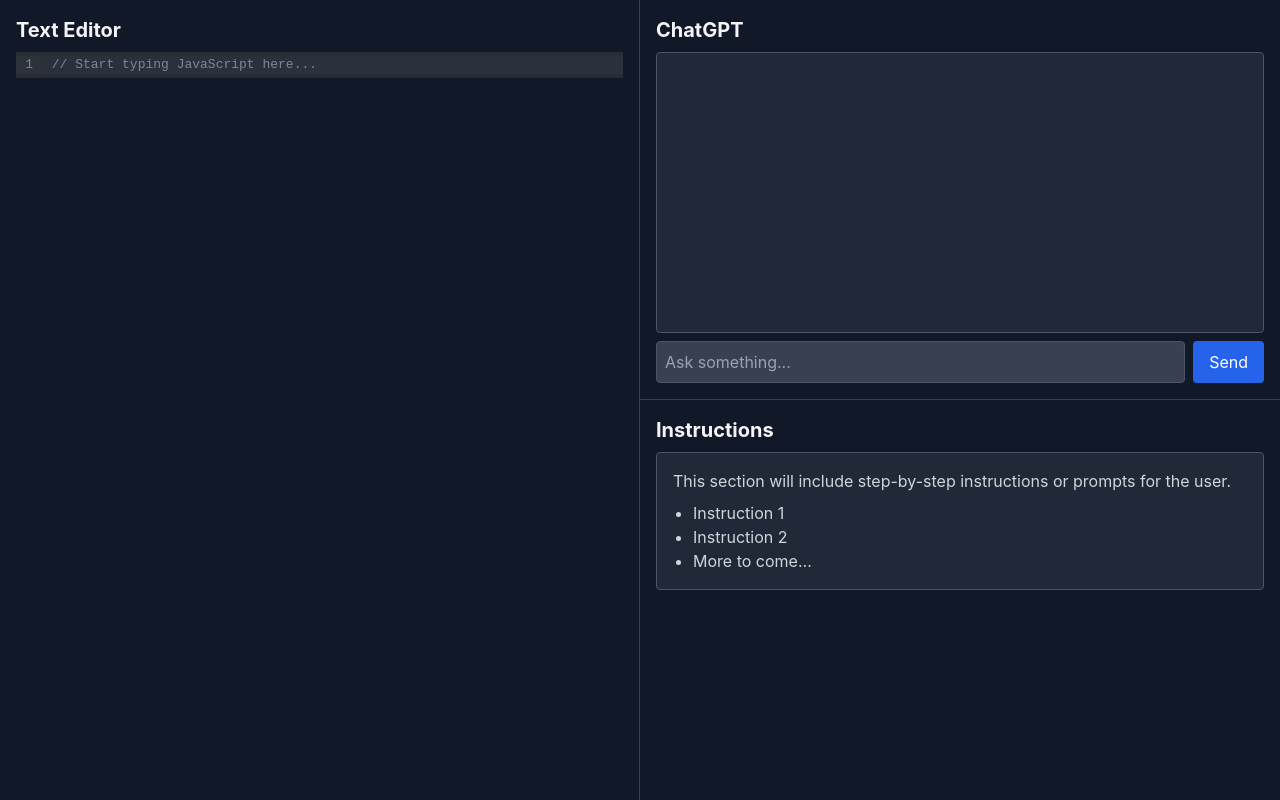
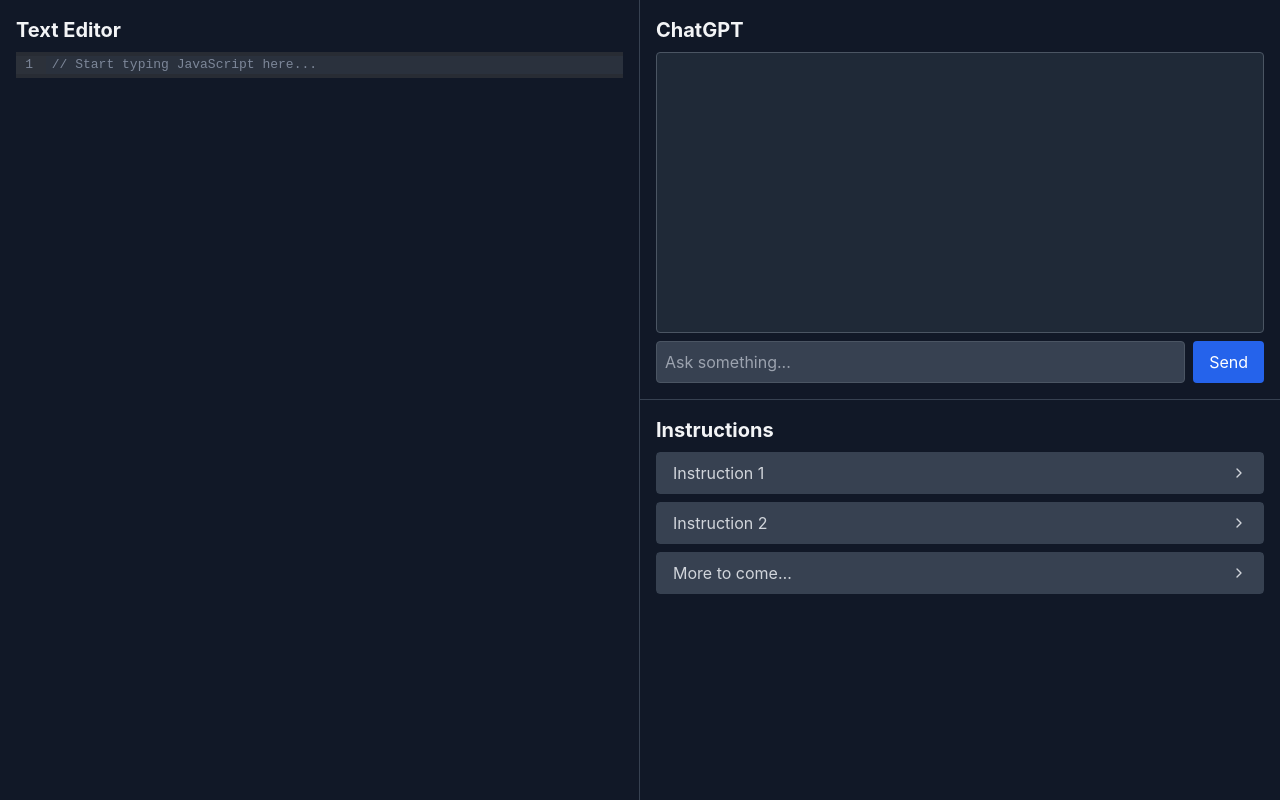
Before and after one commit to fhauben/kids-learning-summer-2025, a React (Create React App) app in the folder learning-prototype/: page / in a window 1280 px wide. Built offline with nearby package versions, Linux system fonts and the light colour scheme.

Commit message:
Added dropdowns to instructions

```diff
--- a/learning-prototype/package.json
+++ b/learning-prototype/package.json
@@ -12,6 +12,7 @@
     "@testing-library/react": "^16.3.0",
     "@testing-library/user-event": "^13.5.0",
     "@uiw/react-codemirror": "^4.23.12",
+    "lucide-react": "^0.511.0",
     "react": "^19.1.0",
     "react-dom": "^19.1.0",
     "react-scripts": "5.0.1",
--- a/learning-prototype/src/App.js
+++ b/learning-prototype/src/App.js
@@ -2,6 +2,29 @@
 import CodeMirror from "@uiw/react-codemirror";
 import { javascript } from "@codemirror/lang-javascript";
 import { oneDark } from "@codemirror/theme-one-dark";
+import { ChevronDown, ChevronRight } from "lucide-react";
+
+// Collapsible Instruction Component
+function CollapsibleInstruction({ title, children }) {
+  const [isOpen, setIsOpen] = useState(false);
+
+  return (
+    <div className="mb-2 border border-gray-700 rounded">
+      <button
+        onClick={() => setIsOpen(!isOpen)}
+        className="w-full text-left px-4 py-2 bg-gray-700 hover:bg-gray-600 flex items-center justify-between"
+      >
+        <span>{title}</span>
+        {isOpen ? <ChevronDown size={16} /> : <ChevronRight size={16} />}
+      </button>
+      {isOpen && (
+        <div className="px-4 py-2 bg-gray-800 text-sm text-gray-300 border-t border-gray-700">
+          {children}
+        </div>
+      )}
+    </div>
+  );
+}
 
 export default function App() {
   const [code, setCode] = useState("// Start typing JavaScript here...");
@@ -72,13 +95,16 @@
         {/* Instructions Panel */}
         <div className="h-1/2 p-4 overflow-auto">
           <h2 className="text-xl font-bold mb-2">Instructions</h2>
-          <div className="border border-gray-600 rounded p-4 text-gray-300 bg-gray-800">
-            <p>This section will include step-by-step instructions or prompts for the user.</p>
-            <ul className="list-disc ml-5 mt-2">
-              <li>Instruction 1</li>
-              <li>Instruction 2</li>
-              <li>More to come…</li>
-            </ul>
+          <div className="text-gray-300">
+            <CollapsibleInstruction title="Instruction 1">
+              Write a function that returns the square of a number.
+            </CollapsibleInstruction>
+            <CollapsibleInstruction title="Instruction 2">
+              Convert the function to an arrow function and test with different inputs.
+            </CollapsibleInstruction>
+            <CollapsibleInstruction title="More to come…">
+              We'll keep adding challenges and prompts in this format.
+            </CollapsibleInstruction>
           </div>
         </div>
       </div>
```
Also changed, not shown: 1 other file (tests, documents, lock files or other folders).
